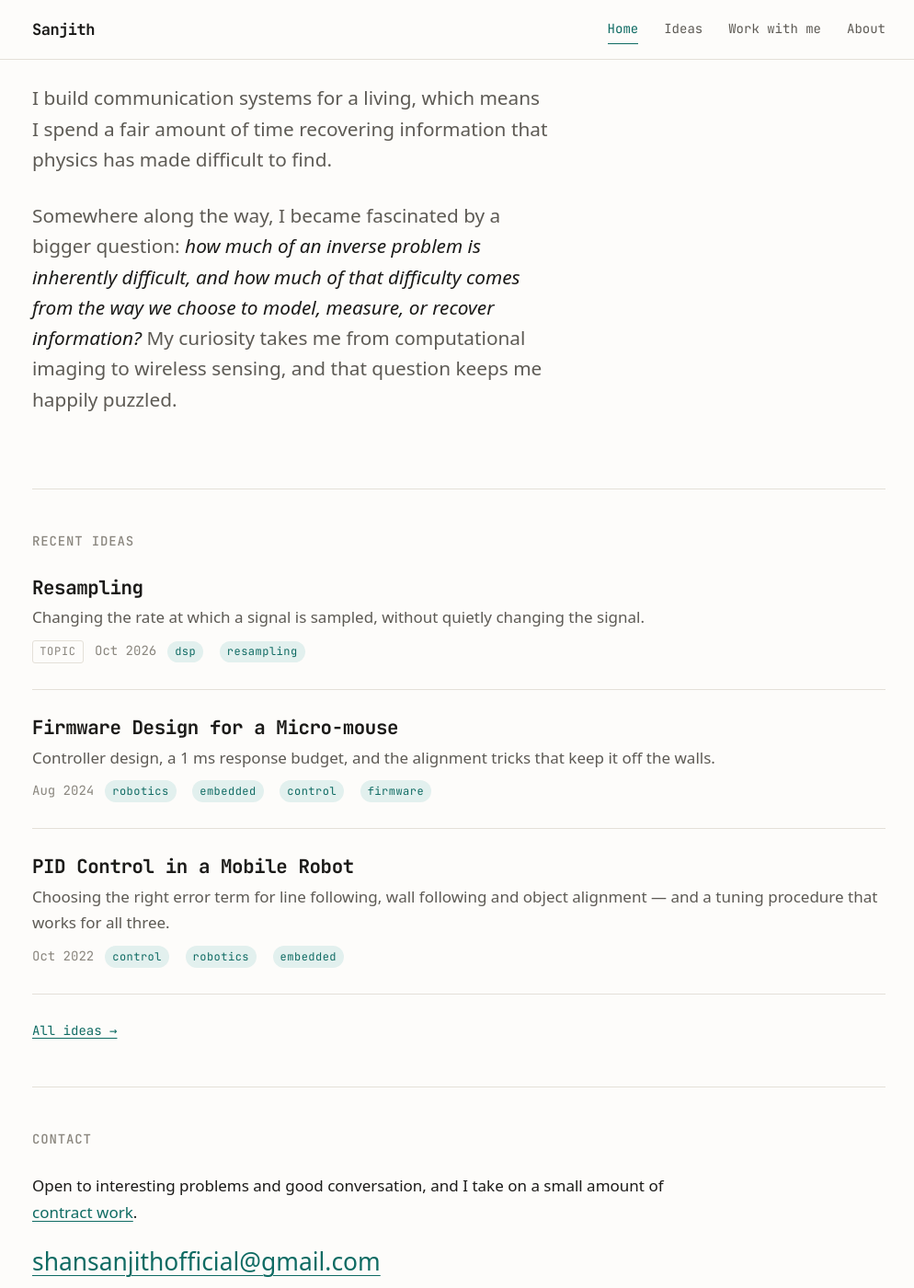
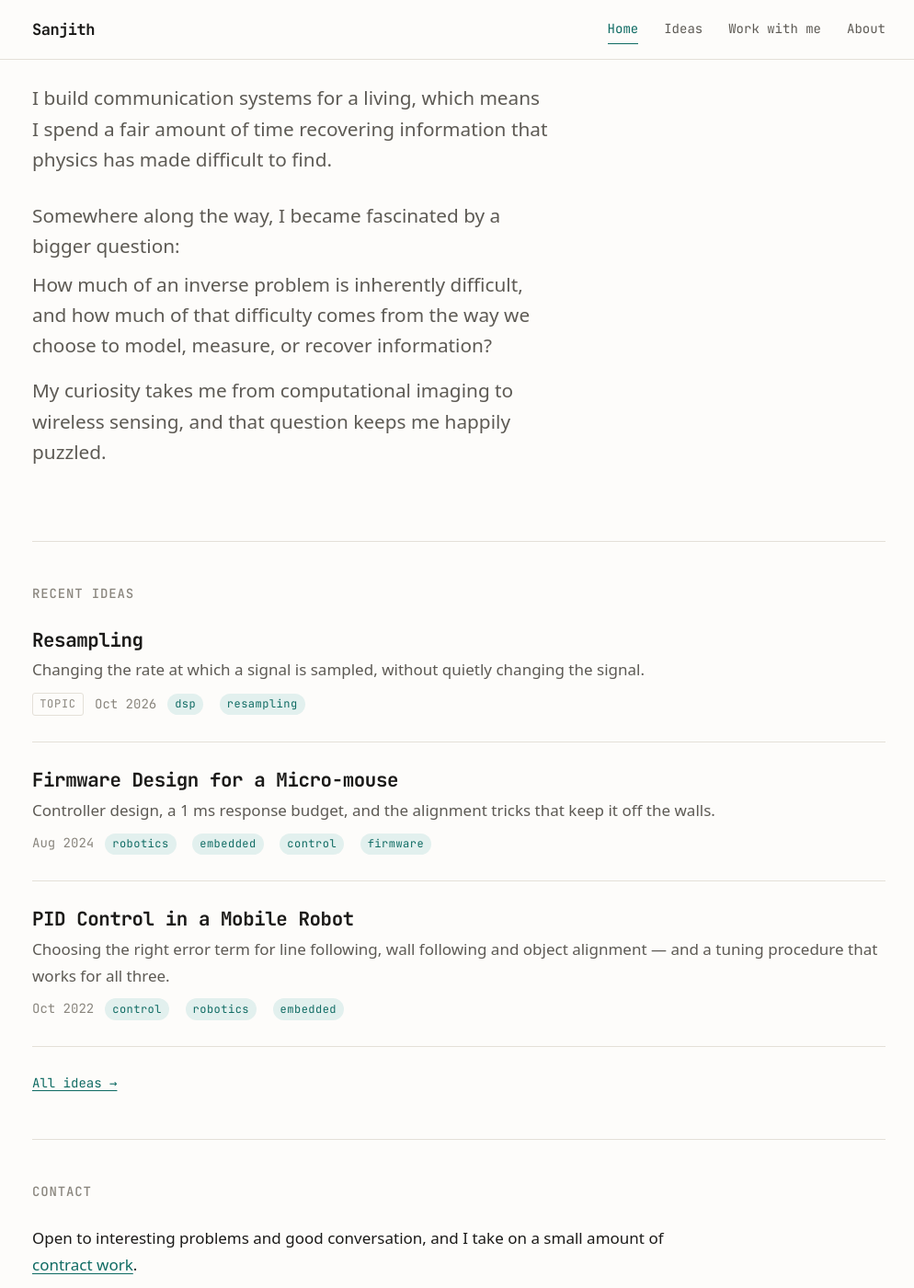
Before and after one commit to sanjith1999/sanjith1999.github.io, a Jekyll site: the page built from index.html, in a window 1280 px wide and 1400 px high, scrolled down 200 px. Shown: the whole window at 92% size, without its empty margins (141-1135 px from the left). Built offline with Jekyll 4.4.1, drawn with Linux system fonts in a browser that asks for light colours; some web fonts are replaced.

Commit message:
WIP002: Give the hero opening three shapes instead of one block
The question was set as a 27-word italic run inline, which at that length
reads as texture rather than emphasis and greys out the whole paragraph.
Split the same words across a cue, the question and a coda, and let size
and colour carry the hierarchy: no italics, no rules, nothing new drawn.

Co-Authored-By: Claude Opus 5 <noreply@anthropic.com>

```diff
--- a/assets/css/main.css
+++ b/assets/css/main.css
@@ -190,8 +190,15 @@ h3 { font-size: var(--step-1); letter-spacing: -0.02em; }
 .hero-role .caret.blink { animation: blink 1.1s step-end infinite; }
 @keyframes blink { 50% { opacity: 0; } }
 .hero p { color: var(--ink-muted); font-size: var(--step-1); line-height: 1.6; }
-.hero-sub { font-size: var(--step-0); margin-top: var(--space-3); }
-.hero-sub em { font-style: italic; color: var(--ink); }
+/* The opening runs as three shapes: the cue, the question it sets up, and
+   where that question leads. Size and colour do the work — no rules, no
+   italics, which at this length read as texture rather than emphasis. */
+.hero-cue { font-size: var(--step--1); color: var(--ink-faint); margin-top: var(--space-3); }
+.hero-question {
+  font-size: var(--step-1); line-height: 1.45; color: var(--ink);
+  margin-top: var(--space-1); max-width: 46ch;
+}
+.hero-coda { font-size: var(--step-0); color: var(--ink-muted); margin-top: var(--space-2); }
 
 .section { padding-block: var(--space-4); border-top: 1px solid var(--rule); }
 .section-title {
--- a/index.html
+++ b/index.html
@@ -11,12 +11,14 @@ title: Home
       I build communication systems for a living, which means I spend a fair amount of
       time recovering information that physics has made difficult to find.
     </p>
-    <p class="hero-sub">
-      Somewhere along the way, I became fascinated by a bigger question: <em>how much of
-      an inverse problem is inherently difficult, and how much of that difficulty comes
-      from the way we choose to model, measure, or recover information?</em> My curiosity
-      takes me from computational imaging to wireless sensing, and that question keeps me
-      happily puzzled.
+    <p class="hero-cue">Somewhere along the way, I became fascinated by a bigger question:</p>
+    <p class="hero-question">
+      How much of an inverse problem is inherently difficult, and how much of that
+      difficulty comes from the way we choose to model, measure, or recover information?
+    </p>
+    <p class="hero-coda">
+      My curiosity takes me from computational imaging to wireless sensing, and that
+      question keeps me happily puzzled.
     </p>
   </section>
 
```
